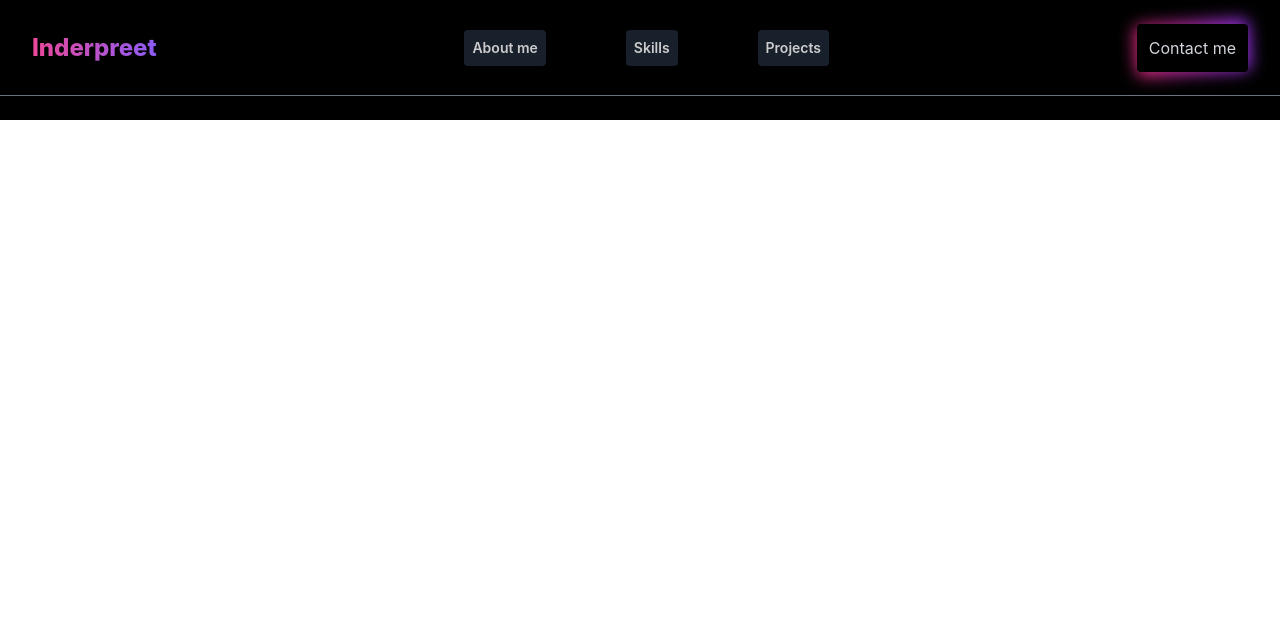
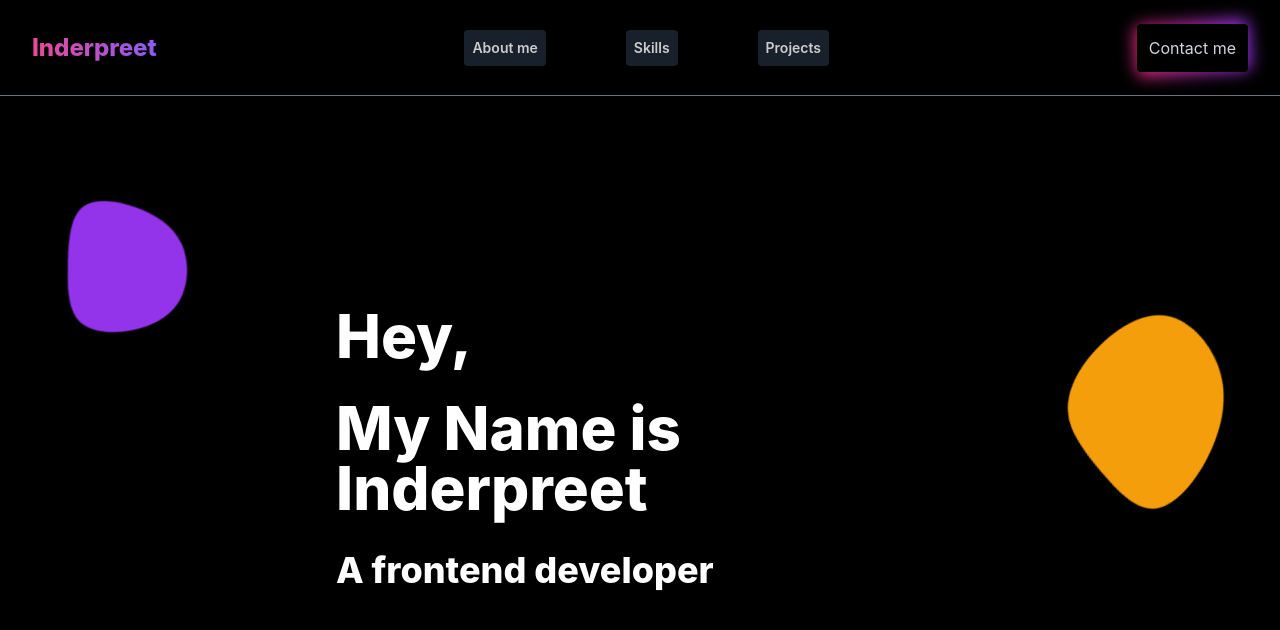
Before and after one commit to Inderpreet-React/portfolio, a React (Create React App) app: page / in a window 1280 px wide. Shown: the top 630 px of the page. Built offline with nearby package versions, Linux system fonts and the light colour scheme.

Commit message:
added some blobs

```diff
--- a/src/App.js
+++ b/src/App.js
@@ -1,10 +1,17 @@
 import Navbar from "./components/Navbar";
+import AboutMe from "./components/AboutMe";
+import PurpleBlob from "./components/PurpleBlob";
+import YellowBlob from "./components/YellowBlob";
 
 function App() {
 	return (
-		<div className="App">
+		<div className="flex h-screen">
 			<Navbar />
-			<div className="mt-24 bg-black">Body</div>
+			<div className="relative mt-24 flex flex-grow overflow-hidden bg-black text-white">
+				<AboutMe />
+				<PurpleBlob />
+				<YellowBlob />
+			</div>
 		</div>
 	);
 }
--- /dev/null
+++ b/src/components/AboutMe.js
@@ -0,0 +1,17 @@
+import React from "react";
+
+export default function AboutMe() {
+	return (
+		<div className="relative flex h-full w-full flex-col items-center justify-center gap-8 p-4 md:p-8">
+			<h1 className="w-full text-left text-6xl font-extrabold md:w-1/2">
+				Hey,
+			</h1>
+			<h1 className="w-full whitespace-normal text-3xl font-extrabold md:w-1/2 md:text-6xl">
+				My Name is Inderpreet
+			</h1>
+			<h1 className="w-full whitespace-normal text-2xl font-extrabold md:w-1/2 md:text-4xl">
+				A frontend developer
+			</h1>
+		</div>
+	);
+}
--- /dev/null
+++ b/src/components/PurpleBlob.js
@@ -0,0 +1,11 @@
+import React from "react";
+
+export default function PurpleBlob() {
+	return (
+		<div className="tk-blob absolute left-12 top-24 h-36 w-36 fill-purple-600">
+			<svg xmlns="http://www.w3.org/2000/svg" viewBox="0 0 440.7 428.7">
+				<path d="M410.6 78.8c36 52.5 36.1 126 19.2 194C412.9 340.7 379 403 330 421.9c-49 19-113.1-5.3-178.6-34C85.8 359.2 18.7 326.1 3.5 276.4-11.7 226.7 25 160.3 71.7 105.3 118.3 50.3 174.8 6.8 239 .7c64.1-6 135.7 25.5 171.6 78.1z"></path>
+			</svg>
+		</div>
+	);
+}
--- /dev/null
+++ b/src/components/YellowBlob.js
@@ -0,0 +1,11 @@
+import React from "react";
+
+export default function YellowBlob() {
+	return (
+		<div className="tk-blob absolute top-56 right-10 h-48 w-48 fill-amber-500">
+			<svg xmlns="http://www.w3.org/2000/svg" viewBox="0 0 428.4 394.6">
+				<path d="M369.4 109.2c43.2 55.3 71.5 121.4 53.4 167.3-18.2 45.8-82.8 71.4-140.5 91.7-57.8 20.4-108.7 35.4-152.9 20.3C85.1 373.4 47.6 328.3 23.2 267c-24.5-61.2-35.8-138.6-2.5-191.7C54.1 22.2 132-6.6 200 1.3c68 7.9 126.1 52.5 169.4 107.9z"></path>
+			</svg>
+		</div>
+	);
+}
--- a/src/index.css
+++ b/src/index.css
@@ -15,3 +15,100 @@ code {
 	font-family: source-code-pro, Menlo, Monaco, Consolas, "Courier New",
 		monospace;
 }
+
+.tk-blob {
+	animation: blob-turn var(--time, 30s) linear infinite;
+	/* fill: var(--fill, #7600f8); */
+	transform-origin: center;
+}
+
+.tk-blob svg {
+	animation: blob-skew calc(var(--time, 30s) * 0.5) linear 0s infinite;
+	transform-origin: center;
+}
+
+.tk-blob svg path {
+	animation: blob-scale calc(var(--time, 30s) * 0.5) ease-in-out 0s infinite;
+	transform-origin: center;
+}
+
+@keyframes blob-turn {
+	0% {
+		transform: rotate(0deg);
+	}
+	100% {
+		transform: rotate(360deg);
+	}
+}
+
+@keyframes blob-skew {
+	0% {
+		transform: skewY(0deg);
+	}
+	13% {
+		transform: skewY(calc((1.8deg) * var(--amount, 2)));
+	}
+	18% {
+		transform: skewY(calc((2.2deg) * var(--amount, 2)));
+	}
+	24% {
+		transform: skewY(calc((2.48deg) * var(--amount, 2)));
+	}
+	25% {
+		transform: skewY(calc((2.5deg) * var(--amount, 2)));
+	}
+	26% {
+		transform: skewY(calc((2.48deg) * var(--amount, 2)));
+	}
+	32% {
+		transform: skewY(calc((2.2deg) * var(--amount, 2)));
+	}
+	37% {
+		transform: skewY(calc((1.8deg) * var(--amount, 2)));
+	}
+	50% {
+		transform: skewY(0deg);
+	}
+	63% {
+		transform: skewY(calc((-1.8deg) * var(--amount, 2)));
+	}
+	68% {
+		transform: skewY(calc((-2.2deg) * var(--amount, 2)));
+	}
+	74% {
+		transform: skewY(calc((-2.48deg) * var(--amount, 2)));
+	}
+	75% {
+		transform: skewY(calc((-2.5deg) * var(--amount, 2)));
+	}
+	76% {
+		transform: skewY(calc((-2.48deg) * var(--amount, 2)));
+	}
+	82% {
+		transform: skewY(calc((-2.2deg) * var(--amount, 2)));
+	}
+	87% {
+		transform: skewY(calc((-1.8deg) * var(--amount, 2)));
+	}
+	100% {
+		transform: skewY(0deg);
+	}
+}
+
+@keyframes blob-scale {
+	0% {
+		transform: scaleX(0.9) scaleY(1);
+	}
+	25% {
+		transform: scaleX(0.9) scaleY(0.9);
+	}
+	50% {
+		transform: scaleX(1) scaleY(0.9);
+	}
+	75% {
+		transform: scaleX(0.9) scaleY(0.9);
+	}
+	100% {
+		transform: scaleX(0.9) scaleY(1);
+	}
+}
```
